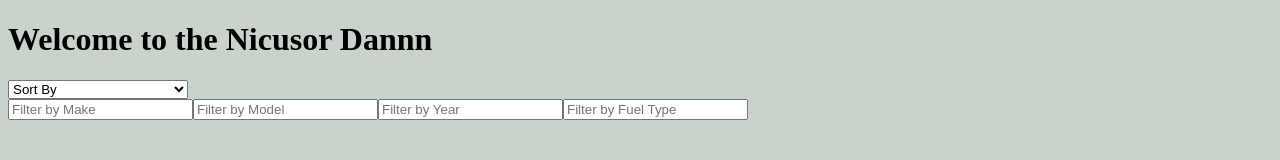
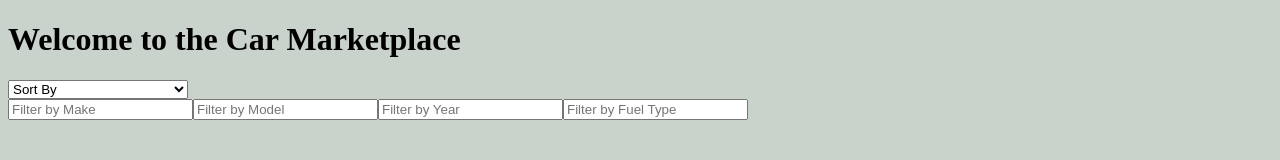
Before and after one commit to ovidaescu/car-marketplace, a Next.js app: page / in a window 1280 px wide. Shown: the top 160 px of the page. Built offline with nearby package versions, Linux system fonts and the light colour scheme; no server answers.

Commit message:
updated page

```diff
--- a/pages/index.js
+++ b/pages/index.js
@@ -320,7 +320,7 @@ export default function Home() {
 
   return (
     <div>
-      <h1>Welcome to the Nicusor Dannn</h1>
+      <h1>Welcome to the Car Marketplace</h1>
       <SortingDropdown sortOption={sortOption} setSortOption={setSortOption} />
       <FilterInputs filters={filters} handleFilterChange={handleFilterChange} />
       <CarForm newCar={newCar} handleInputChange={(e) => setNewCar({ ...newCar, [e.target.name]: e.target.value })} addCar={addCar} editingCar={editingCar} />
```
